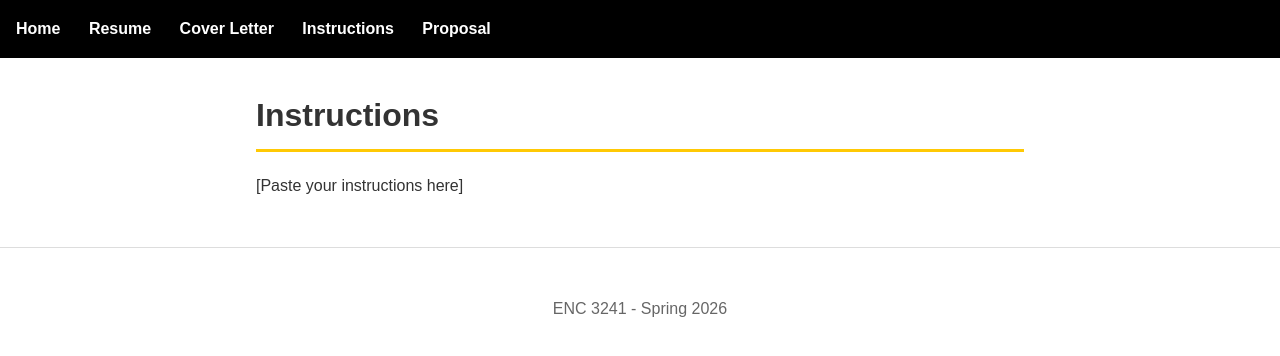
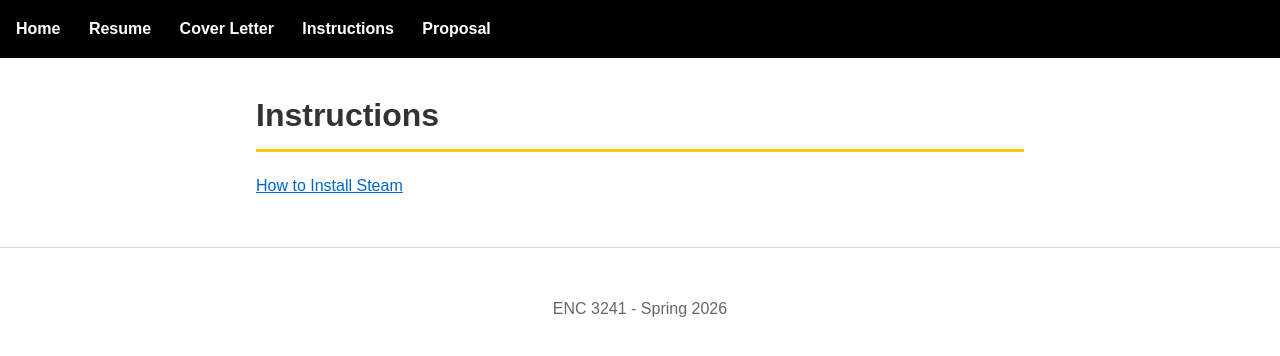
Before and after one commit to JustinNguyen556/ENC3241, a Jekyll site: the page built from instructions.md, in a window 1280 px wide. Shown: the top 356 px of the page. Built offline with Jekyll 4.4.1, drawn with Linux system fonts in a browser that asks for light colours.

Commit message:
Update instructions.md

```diff
--- a/instructions.md
+++ b/instructions.md
@@ -5,4 +5,4 @@ title: Instructions
 
 # Instructions
 
-[Paste your instructions here]
+[How to Install Steam](https://github.com/user-attachments/files/27039051/How.to.Install.Steam.Revised.pdf)
```
